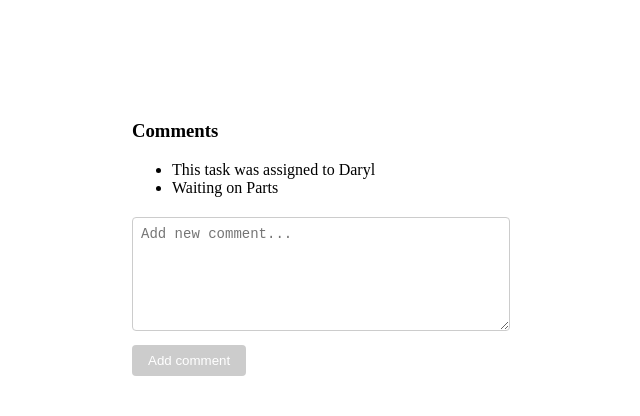
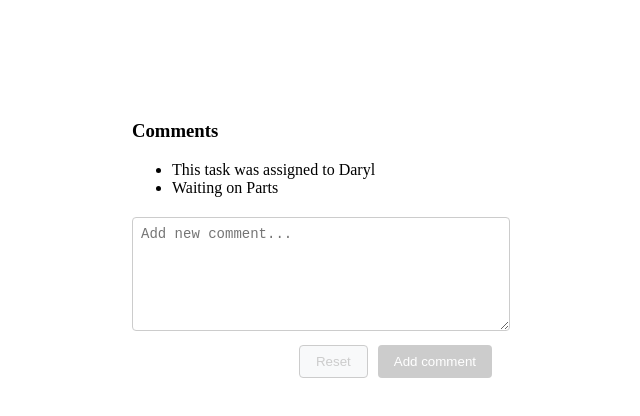
Before and after one commit to xerosanyam/commenting, an Angular app: page / in a window 1280 px wide. Shown: the top 416 px of the page, without its empty margins (328-968 px from the left). Built offline with nearby package versions, Linux system fonts and the light colour scheme.

Commit message:
add form functionality, reset button, validations

```diff
--- a/src/app/comment-list/comment-list.component.html
+++ b/src/app/comment-list/comment-list.component.html
@@ -8,7 +8,7 @@
       (suggestionSelected)="handleSuggestionSelected($event)"
     >
     </app-mention-suggestions>
-    <form (ngSubmit)="onCommentSubmit()">
+    <form #commentForm="ngForm" (ngSubmit)="onCommentSubmit()">
       <textarea
         #commentTextarea
         class="comment-textarea"
@@ -16,10 +16,26 @@
         [(ngModel)]="newComment"
         (input)="onCommentInput()"
         placeholder="Add new comment..."
+        required
+        minlength="1"
       ></textarea>
-      <button type="submit" class="comment-button" [disabled]="!isCommentValid">
-        Add comment
-      </button>
+      <div class="button-group">
+        <button
+          type="button"
+          class="reset-button"
+          (click)="resetForm()"
+          [disabled]="!newComment"
+        >
+          Reset
+        </button>
+        <button
+          type="submit"
+          class="comment-button"
+          [disabled]="!commentForm.form.valid"
+        >
+          Add comment
+        </button>
+      </div>
     </form>
   </section>
 </div>
--- a/src/app/comment-list/comment-list.component.scss
+++ b/src/app/comment-list/comment-list.component.scss
@@ -21,16 +21,30 @@
     outline: none;
     border-color: #010101;
   }
+
+  &.ng-invalid.ng-touched {
+    border-color: #dc3545;
+  }
+}
+
+.button-group {
+  display: flex;
+  justify-content: flex-end;
+  margin-top: 10px;
+}
+
+.comment-button,
+.reset-button {
+  padding: 8px 16px;
+  border: none;
+  border-radius: 4px;
+  cursor: pointer;
+  margin-left: 10px;
 }
 
 .comment-button {
-  margin-top: 10px;
-  padding: 8px 16px;
   background-color: #010101;
   color: white;
-  border: none;
-  border-radius: 4px;
-  cursor: pointer;
 
   &:disabled {
     background-color: #ccc;
@@ -38,6 +52,18 @@
   }
 }
 
+.reset-button {
+  background-color: #f8f9fa;
+  color: #010101;
+  border: 1px solid #010101;
+
+  &:disabled {
+    border-color: #ccc;
+    color: #ccc;
+    cursor: not-allowed;
+  }
+}
+
 .comment-item {
   white-space: pre-wrap;
 }
--- a/src/app/comment-list/comment-list.component.ts
+++ b/src/app/comment-list/comment-list.component.ts
@@ -1,5 +1,5 @@
 import { Component, ViewChild, ElementRef } from '@angular/core';
-import { FormsModule } from '@angular/forms';
+import { FormsModule, NgForm } from '@angular/forms';
 import { MentionSuggestionsComponent } from '../mention-suggestions/mention-suggestions.component';
 import { CommentListViewComponent } from '../comment-list-view/comment-list-view.component';
 
@@ -19,6 +19,7 @@ interface User {
 export class CommentListComponent {
   @ViewChild('mentionSuggestions') mentionSuggestions!: MentionSuggestionsComponent;
   @ViewChild('commentTextarea') commentTextarea!: ElementRef<HTMLTextAreaElement>;
+  @ViewChild('commentForm') commentForm!: NgForm;
 
   comments: string[] = [
     'This task was assigned to Daryl',
@@ -27,20 +28,33 @@ export class CommentListComponent {
 
   newComment = '';
 
-  get isCommentValid(): boolean {
-    return this.newComment.trim().length > 0;
-  }
+  users: User[] = [
+    { userID: 1, name: 'Kevin' },
+    { userID: 2, name: 'Jeff' },
+    { userID: 3, name: 'Bryan' },
+    { userID: 4, name: 'Gabbey' },
+    { userID: 5, name: 'Daryl' },
+    { userID: 6, name: 'Kyle' },
+    { userID: 7, name: 'Jen' },
+    { userID: 8, name: 'Megan' },
+    { userID: 9, name: 'Kevin' }
+  ];
 
   onCommentInput(): void {
     this.mentionSuggestions.checkForMention(this.newComment);
   }
 
   onCommentSubmit(): void {
-    if (this.isCommentValid) {
+    if (this.commentForm.form.valid) {
       this.comments.push(this.newComment.trim());
       this.notifyMentionedUsers(this.newComment);
-      this.newComment = '';
+      this.resetForm();
     }
+  }
+
+  resetForm(): void {
+    this.newComment = '';
+    this.commentForm.resetForm();
   }
 
   private extractMentionedUsers(comment: string): User[] {
@@ -60,18 +74,6 @@ export class CommentListComponent {
     });
   }
 
-  users: User[] = [
-    { userID: 1, name: 'Kevin' },
-    { userID: 2, name: 'Jeff' },
-    { userID: 3, name: 'Bryan' },
-    { userID: 4, name: 'Gabbey' },
-    { userID: 5, name: 'Daryl' },
-    { userID: 6, name: 'Kyle' },
-    { userID: 7, name: 'Jen' },
-    { userID: 8, name: 'Megan' },
-    { userID: 9, name: 'Kevin' }
-  ];
-
   handleSuggestionSelected(user: User): void {
     this.newComment = this.newComment.replace(/@([a-zA-Z]*)$/, `@${user.name} `);
     this.commentTextarea.nativeElement.focus();
```
